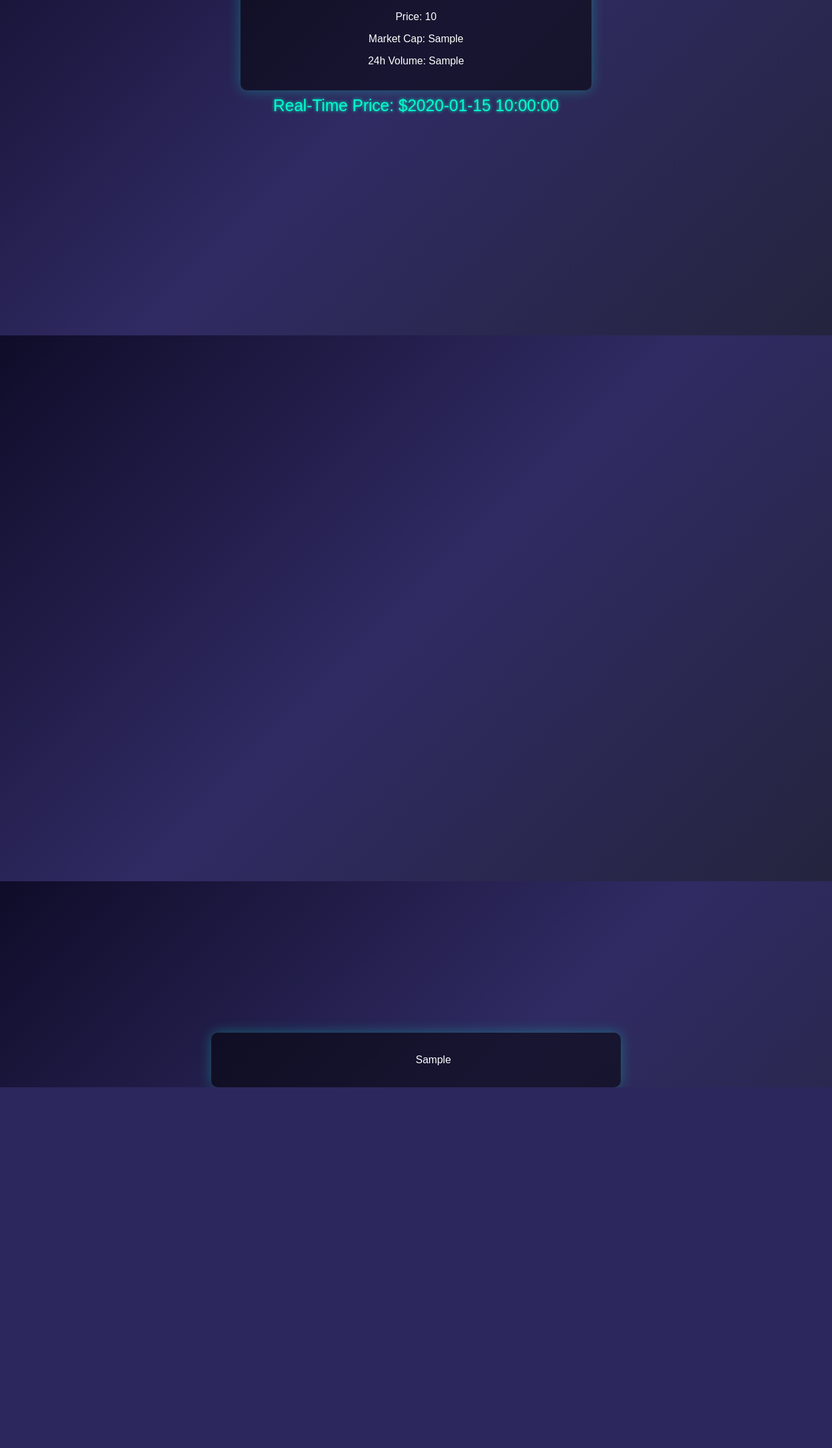
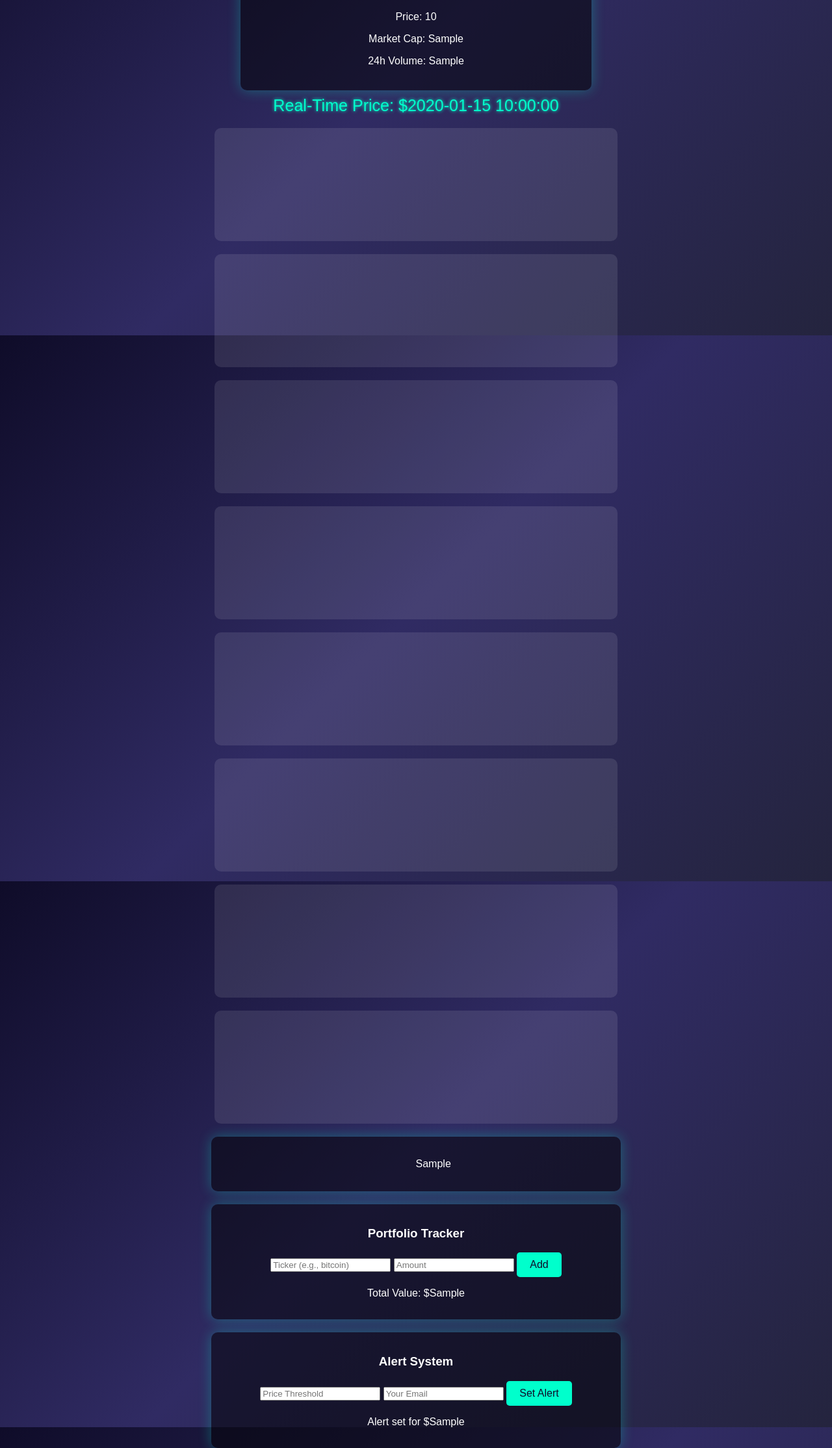
Before and after one commit to Archiebcb/WAVE, a Flask app: template templates/index.html in a window 1280 px wide. Shown: the part 324-2552 px from the top of the page at 65% size. Before the commit the page ends 1997 px from the top, so only its background shows below. Run offline with Flask 3, Linux system fonts and the light colour scheme; the template is opened without the code that fills it: most values are stand-ins (such as "Sample title", 1, 10 or a date in 2020); a map, chart or similar area stays blank.

Commit message:
Add portfolio tracker and email alert system with email list building

```diff
--- a/app.py
+++ b/app.py
@@ -1,6 +1,11 @@
 from flask import Flask, render_template, request
 import requests
 import numpy as np
+import smtplib
+from email.mime.text import MIMEText
+import json
+import os
+from datetime import datetime
 
 app = Flask(__name__)
 
@@ -41,7 +46,7 @@ def calculate_macd(prices, slow=26, fast=12, signal=9):
 
 def calculate_bollinger_bands(prices, period=20, std_dev=2):
     sma = np.convolve(prices, np.ones(period) / period, mode='valid')
-    rolling_std = np.std(prices[:period])  # Initial std, will adjust with window
+    rolling_std = np.std(prices[:period])
     upper_band = [sma[0] + (std_dev * rolling_std)]
     lower_band = [sma[0] - (std_dev * rolling_std)]
     for i in range(period, len(prices)):
@@ -53,7 +58,7 @@ def calculate_bollinger_bands(prices, period=20, std_dev=2):
 
 def calculate_sma_ema(prices, sma_period=20, ema_period=12):
     sma = np.convolve(prices, np.ones(sma_period) / sma_period, mode='valid').tolist()
-    ema = [prices[0]]  # Initial value
+    ema = [prices[0]]
     multiplier = 2 / (ema_period + 1)
     for i in range(1, len(prices)):
         ema.append(prices[i] * multiplier + ema[-1] * (1 - multiplier))
@@ -69,7 +74,7 @@ def calculate_stochastic(prices, k_period=14, d_period=3):
         if window_high > window_low:
             k.append(100 * (prices[i + k_period - 1] - window_low) / (window_high - window_low))
         else:
-            k.append(50.0)  # Default if no range
+            k.append(50.0)
     d = np.convolve(k, np.ones(d_period) / d_period, mode='valid').tolist()
     return k, d
 
@@ -123,7 +128,7 @@ def get_historical_data(coin_id):
         rsi_values = calculate_rsi(prices)
         macd_line, signal_line = calculate_macd(prices)
         sma, ema = calculate_sma_ema(prices)
-        upper_bb, lower_bb = calculate_bollinger_bands(prices)[1:]  # Skip SMA for now
+        upper_bb, lower_bb = calculate_bollinger_bands(prices)[1:]
         k_stoch, d_stoch = calculate_stochastic(prices)
         obv = calculate_obv(prices, volumes)
         elliott_analysis = analyze_elliott_waves(prices)
@@ -138,6 +143,32 @@ def get_real_time_price(coin_id):
         data = response.json()
         return data.get(coin_id, {}).get('usd', 0)
     return 0
+
+def send_email(subject, body, to_email):
+    # Gmail SMTP settings (replace with your App Password)
+    gmail_user = 'your-email@gmail.com'
+    gmail_password = 'your-app-password'  # Use App Password, not regular password
+
+    msg = MIMEText(body)
+    msg['Subject'] = subject
+    msg['From'] = gmail_user
+    msg['To'] = to_email
+
+    try:
+        server = smtplib.SMTP('smtp.gmail.com', 587)
+        server.starttls()
+        server.login(gmail_user, gmail_password)
+        server.sendmail(gmail_user, to_email, msg.as_string())
+        server.quit()
+        print(f"Email sent to {to_email}")
+    except Exception as e:
+        print(f"Failed to send email: {e}")
+
+def save_email(email):
+    email_file = 'emails.txt'
+    with open(email_file, 'a') as f:
+        f.write(f"{email}\n")
+    print(f"Email {email} saved to {email_file}")
 
 @app.route("/", methods=["GET", "POST"])
 def home():
@@ -157,25 +188,49 @@ def home():
     chart_obv = []
     elliott_analysis = ""
     real_time_price = 0
+    portfolio_value = 0
+    alert_threshold = None
     selected_coin_id = request.form.get("ticker") if request.method == "POST" else None
-    if selected_coin_id:
-        url = f"https://api.coingecko.com/api/v3/coins/{selected_coin_id}"
-        response = requests.get(url)
-        if response.status_code == 200:
-            data = response.json()
-            crypto_data = {
-                "ticker": data["symbol"].upper(),
-                "name": data["name"],
-                "price": f"${data['market_data']['current_price']['usd']:.2f}",
-                "market_cap": f"${data['market_data']['market_cap']['usd']:,.0f}",
-                "volume_24h": f"${data['market_data']['total_volume']['usd']:,.0f}"
-            }
-            (chart_labels, chart_prices, chart_volumes, chart_rsi, chart_macd, chart_signal,
-             chart_sma, chart_ema, chart_upper_bb, chart_lower_bb, chart_k_stoch, chart_d_stoch,
-             chart_obv, elliott_analysis) = get_historical_data(selected_coin_id)
-            real_time_price = get_real_time_price(selected_coin_id)
-        else:
-            crypto_data = {"error": "Unable to fetch data for this coin"}
+    portfolio = json.loads(request.cookies.get('portfolio', '[]')) if request.cookies.get('portfolio') else []
+
+    if request.method == "POST":
+        action = request.form.get("action")
+        if action == "add_portfolio":
+            ticker = request.form.get("portfolioTicker").lower()
+            amount = float(request.form.get("portfolioAmount"))
+            portfolio.append({"ticker": ticker, "amount": amount})
+            response = app.make_response(redirect(request.url))
+            response.set_cookie('portfolio', json.dumps(portfolio))
+            return response
+        elif action == "set_alert":
+            alert_threshold = float(request.form.get("alertPrice"))
+            user_email = request.form.get("userEmail")
+            if user_email:
+                save_email(user_email)
+            if real_time_price and alert_threshold and real_time_price >= alert_threshold:
+                send_email(f"Price Alert for {selected_coin_id.upper()}",
+                           f"The price of {selected_coin_id.upper()} has reached ${real_time_price} at {datetime.now()}.",
+                           user_email or "your-email@gmail.com")  # Default to your email for testing
+        elif selected_coin_id:
+            url = f"https://api.coingecko.com/api/v3/coins/{selected_coin_id}"
+            response = requests.get(url)
+            if response.status_code == 200:
+                data = response.json()
+                crypto_data = {
+                    "ticker": data["symbol"].upper(),
+                    "name": data["name"],
+                    "price": f"${data['market_data']['current_price']['usd']:.2f}",
+                    "market_cap": f"${data['market_data']['market_cap']['usd']:,.0f}",
+                    "volume_24h": f"${data['market_data']['total_volume']['usd']:,.0f}"
+                }
+                (chart_labels, chart_prices, chart_volumes, chart_rsi, chart_macd, chart_signal,
+                 chart_sma, chart_ema, chart_upper_bb, chart_lower_bb, chart_k_stoch, chart_d_stoch,
+                 chart_obv, elliott_analysis) = get_historical_data(selected_coin_id)
+                real_time_price = get_real_time_price(selected_coin_id)
+                if portfolio:
+                    portfolio_value = sum(item["amount"] * get_real_time_price(item["ticker"]) for item in portfolio if get_real_time_price(item["ticker"]))
+            else:
+                crypto_data = {"error": "Unable to fetch data for this coin"}
 
     return render_template("index.html", crypto_data=crypto_data, coins=COIN_LIST,
                           chart_labels=chart_labels, chart_prices=chart_prices,
@@ -185,7 +240,8 @@ def home():
                           chart_upper_bb=chart_upper_bb, chart_lower_bb=chart_lower_bb,
                           chart_k_stoch=chart_k_stoch, chart_d_stoch=chart_d_stoch,
                           chart_obv=chart_obv, elliott_analysis=elliott_analysis,
-                          real_time_price=real_time_price)
+                          real_time_price=real_time_price, portfolio_value=portfolio_value,
+                          alert_threshold=alert_threshold)
 
 if __name__ == "__main__":
     app.run(debug=True)
--- a/templates/index.html
+++ b/templates/index.html
@@ -99,6 +99,14 @@
             max-width: 600px;
             margin-left: auto;
             margin-right: auto;
+            position: relative;
+            cursor: move;
+            background: rgba(255, 255, 255, 0.1);
+            border-radius: 10px;
+            padding: 10px;
+        }
+        .chart-container.dragging {
+            opacity: 0.7;
         }
         .elliott-analysis {
             margin-top: 20px;
@@ -110,6 +118,16 @@
             margin-right: auto;
             box-shadow: 0 0 20px rgba(0, 255, 204, 0.3);
             white-space: pre-wrap;
+        }
+        .portfolio-tracker, .alerts {
+            margin-top: 20px;
+            padding: 15px;
+            background: rgba(0, 0, 0, 0.5);
+            border-radius: 10px;
+            max-width: 600px;
+            margin-left: auto;
+            margin-right: auto;
+            box-shadow: 0 0 20px rgba(0, 255, 204, 0.3);
         }
     </style>
     <script src="https://cdn.jsdelivr.net/npm/chart.js"></script>
@@ -144,32 +162,50 @@
         <div class="real-time-price">
             Real-Time Price: ${{ real_time_price if real_time_price else 'N/A' }}
         </div>
-        <div class="chart-container">
+        <div class="chart-container" draggable="true">
             <canvas id="priceChart"></canvas>
         </div>
-        <div class="chart-container">
+        <div class="chart-container" draggable="true">
             <canvas id="rsiChart"></canvas>
         </div>
-        <div class="chart-container">
+        <div class="chart-container" draggable="true">
             <canvas id="macdChart"></canvas>
         </div>
-        <div class="chart-container">
+        <div class="chart-container" draggable="true">
             <canvas id="volumeChart"></canvas>
         </div>
-        <div class="chart-container">
+        <div class="chart-container" draggable="true">
             <canvas id="smaEmaChart"></canvas>
         </div>
-        <div class="chart-container">
+        <div class="chart-container" draggable="true">
             <canvas id="bollingerChart"></canvas>
         </div>
-        <div class="chart-container">
+        <div class="chart-container" draggable="true">
             <canvas id="stochasticChart"></canvas>
         </div>
-        <div class="chart-container">
+        <div class="chart-container" draggable="true">
             <canvas id="obvChart"></canvas>
         </div>
         <div class="elliott-analysis">
             {{ elliott_analysis|safe }}
+        </div>
+
+        <div class="portfolio-tracker">
+            <h3>Portfolio Tracker</h3>
+            <input type="text" id="portfolioTicker" name="portfolioTicker" placeholder="Ticker (e.g., bitcoin)">
+            <input type="number" id="portfolioAmount" name="portfolioAmount" placeholder="Amount" step="0.01">
+            <button type="submit" name="action" value="add_portfolio">Add</button>
+            <p>Total Value: ${{ portfolio_value if portfolio_value else 0.00 }}</p>
+        </div>
+
+        <div class="alerts">
+            <h3>Alert System</h3>
+            <input type="number" id="alertPrice" name="alertPrice" placeholder="Price Threshold" step="0.01">
+            <input type="email" id="userEmail" name="userEmail" placeholder="Your Email" required>
+            <button type="submit" name="action" value="set_alert">Set Alert</button>
+            {% if alert_threshold %}
+                <p>Alert set for ${{ alert_threshold }}</p>
+            {% endif %}
         </div>
 
         <script>
@@ -416,24 +452,51 @@
                     }
                 });
             }
+
+            // Drag-and-Drop for Customizable Dashboards
+            let draggedItem = null;
+            document.querySelectorAll('.chart-container').forEach(container => {
+                container.addEventListener('dragstart', () => {
+                    draggedItem = container;
+                    setTimeout(() => container.classList.add('dragging'), 0);
+                });
+                container.addEventListener('dragend', () => {
+                    container.classList.remove('dragging');
+                    draggedItem = null;
+                });
+                container.addEventListener('dragover', e => e.preventDefault());
+                container.addEventListener('drop', e => {
+                    e.preventDefault();
+                    if (draggedItem !== container) {
+                        const containers = document.querySelectorAll('.chart-container');
+                        const draggedIndex = Array.from(containers).indexOf(draggedItem);
+                        const droppedIndex = Array.from(containers).indexOf(container);
+                        if (draggedIndex < droppedIndex) {
+                            container.parentNode.insertBefore(draggedItem, container.nextSibling);
+                        } else {
+                            container.parentNode.insertBefore(draggedItem, container);
+                        }
+                    }
+                });
+            });
         </script>
     {% endif %}
 
     <script>
         function filterOptions() {
-            console.log("Filtering with input:", document.getElementById("searchInput").value); // Debug log
+            console.log("Filtering with input:", document.getElementById("searchInput").value);
             let input = document.getElementById("searchInput").value.toLowerCase();
             let select = document.getElementById("ticker");
-            console.log("Select element:", select); // Debug log
+            console.log("Select element:", select);
             if (!select) {
                 console.error("Ticker select element not found!");
                 return;
             }
             let options = select.options;
-            console.log("Options length:", options.length); // Debug log
+            console.log("Options length:", options.length);
             for (let i = 0; i < options.length; i++) {
                 let text = options[i].text.toLowerCase();
-                console.log(`Checking option ${i}: ${text}`); // Debug log
+                console.log(`Checking option ${i}: ${text}`);
                 if (text.includes(input)) {
                     options[i].style.display = "";
                 } else {
@@ -455,8 +518,25 @@
                     .catch(error => console.error("Error fetching real-time price:", error));
             }
         }
-        setInterval(updateRealTimePrice, 10000); // Update every 10 seconds
-        document.addEventListener("DOMContentLoaded", updateRealTimePrice); // Initial update
+        setInterval(updateRealTimePrice, 10000);
+        document.addEventListener("DOMContentLoaded", updateRealTimePrice);
+
+        // Portfolio and Alert Handling (Client-Side Sync)
+        function syncPortfolio() {
+            let portfolio = JSON.parse(document.cookie.match(new RegExp('(^| )portfolio=([^;]+)'))?.[2] || '[]');
+            let total = 0;
+            portfolio.forEach(item => {
+                fetch(`https://api.coingecko.com/api/v3/simple/price?ids=${item.ticker}&vs_currencies=usd`)
+                    .then(response => response.json())
+                    .then(data => {
+                        let price = data[item.ticker]?.usd || 0;
+                        total += price * item.amount;
+                        document.querySelector('.portfolio-tracker p').textContent = `Total Value: $${total.toFixed(2)}`;
+                    });
+            });
+        }
+        document.addEventListener("DOMContentLoaded", syncPortfolio);
+        setInterval(syncPortfolio, 10000);
     </script>
 </body>
 </html>
```
